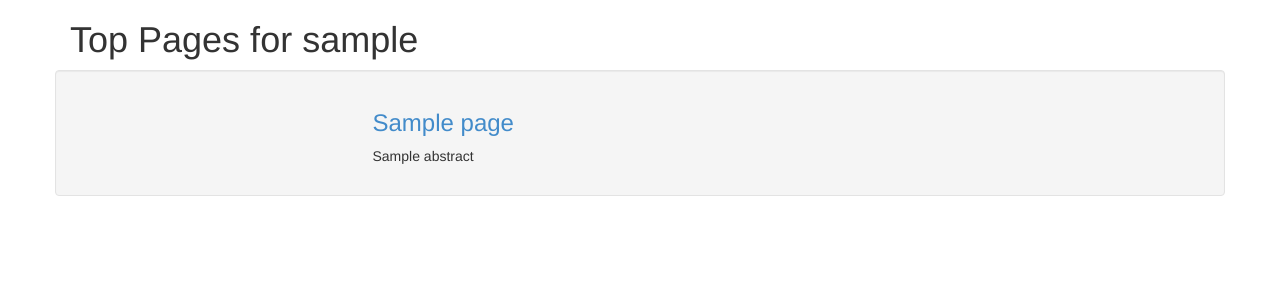
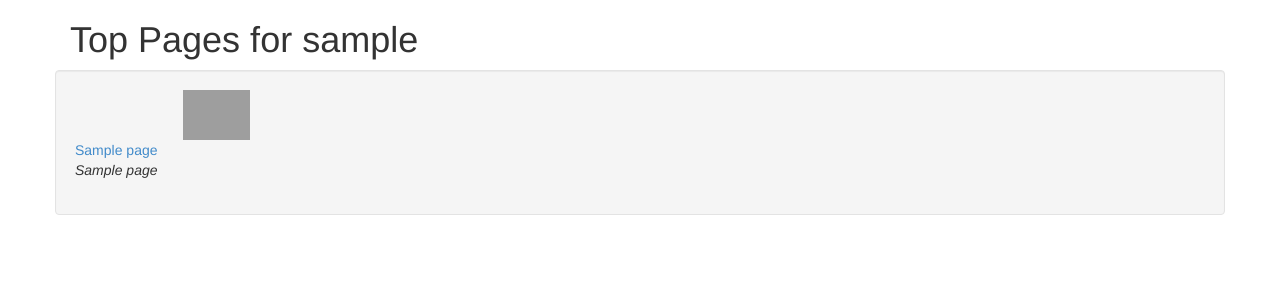
Before and after one commit to Wikia/WikiaAuthority, a Flask app: template AuthorityReporter/templates/user_pages.html in a window 1280 px wide. Shown: the top 300 px of the page. Run offline with Flask 2, Linux system fonts and the light colour scheme; the template is opened without the code that fills it: most values are stand-ins (such as "Sample title", 1, 10 or a date in 2020); grey boxes are pictures that could not be loaded.

Commit message:
fix presentaiton for user pages

```diff
--- a/AuthorityReporter/templates/user_pages.html
+++ b/AuthorityReporter/templates/user_pages.html
@@ -11,18 +11,24 @@
     <script src="http://code.jquery.com/jquery.min.js"></script>
     <script src="/static/js/bootstrap.min.js"></script>
     <h1>Top Pages for {{user_name}}</h1>
-    {% for page in pages %}
     <div class="well row">
-        <div class="col-sm-3">
-            {% if 'thumbnail' in page %}
-            <img src="{{page['thumbnail']}}" alt="" />
-            {% endif %}
-        </div>
-        <div class="col-sm-9">
-            <h3><a href="{{page['full_url']}}">{{page['title']}}</a></h3>
-            <p>{{page['abstract']}}</p>
-        </div>
+        {% for page in pages %}
+            <div class="col-xs-3" style="margin-bottom: 15px;">
+                <div class="row" style="height: 50px; text-align: center;">
+                    {% if 'thumbnail' in page %}
+                    <img src="{{page['thumbnail']}}" style="max-height: 50px;" alt="" />
+                    {% else %}
+                    <img src="http://slot1.images.wikia.nocookie.net/__cb62407/common/extensions/wikia/Search/images/wiki_image_placeholder.png" style="max-height: 50px;" alt="" />
+                    {% endif %}
+                </div>
+                <div class="row">
+                    <a href="{{page['full_url']}}">{{page['title']}}</a>
+                </div>
+                <div class="row">
+                    <i>{{ page['wiki_title'] }}</i>
+                </div>
+            </div>
+        {% endfor %}
     </div>
-    {% endfor %}
   </body>
 </html>
```
Also changed, not shown: AuthorityReporter/models/__init__.py (+5 -2 lines).
